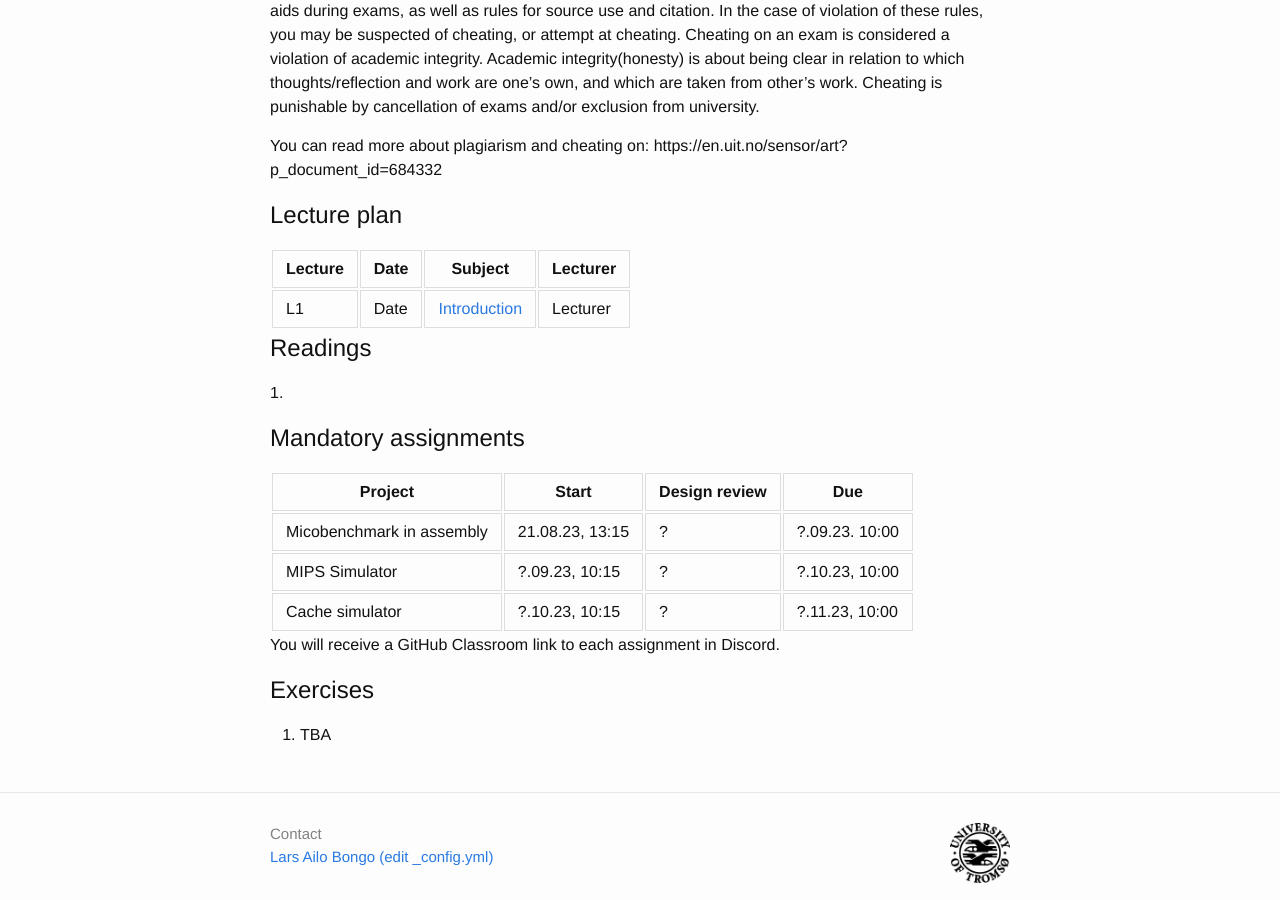
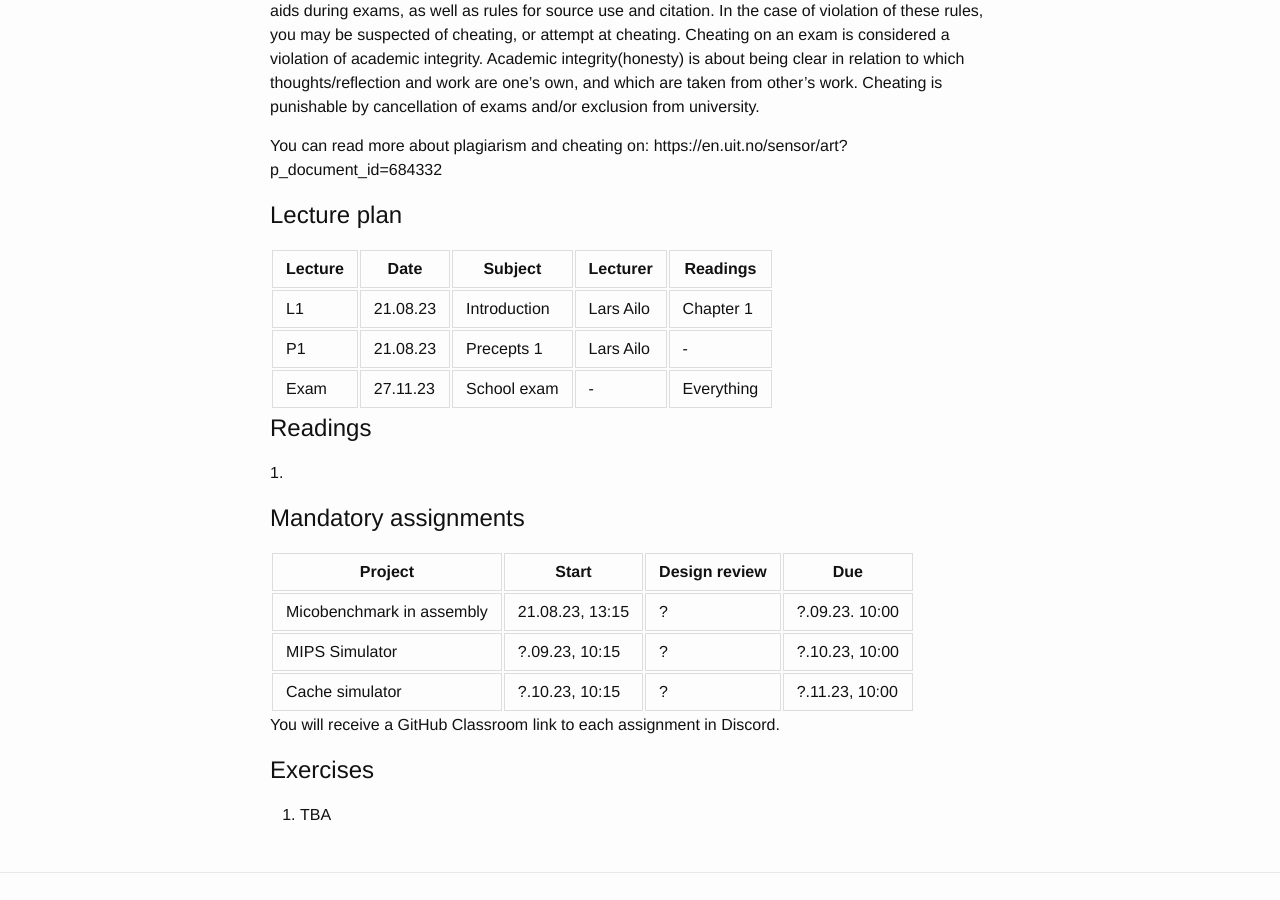
Before and after one commit to uit-inf-2200-f23/uit-inf-2200-f23.github.io, a Jekyll site: the page built from index.md, in a window 1280 px wide and 900 px high, scrolled down 633 px. Built offline with Jekyll 4.4.1, drawn with Linux system fonts in a browser that asks for light colours; our own code applies the rules of GitHub Pages for plain Markdown files.

Commit message:
Update index.md

```diff
--- a/index.md
+++ b/index.md
@@ -27,9 +27,11 @@ You can read more about plagiarism and cheating on: https://en.uit.no/sensor/art
 
 ## Lecture plan
 
-| Lecture   	| Date		    | Subject	  | Lecturer |
-|-----------|-----------|-----------|----------|
-| L1  | Date | [Introduction](lectures/01-introduction.pptx) | Lecturer |
+| Lecture   	| Date		    | Subject	  | Lecturer | Readings |
+|-------------|-------------|-----------|----------|----------|
+| L1   | 21.08.23 | Introduction | Lars Ailo | Chapter 1  |
+| P1   | 21.08.23 | Precepts 1   | Lars Ailo | -          |
+| Exam | 27.11.23 | School exam  | -         | Everything |
 
 ## Readings
 
```
